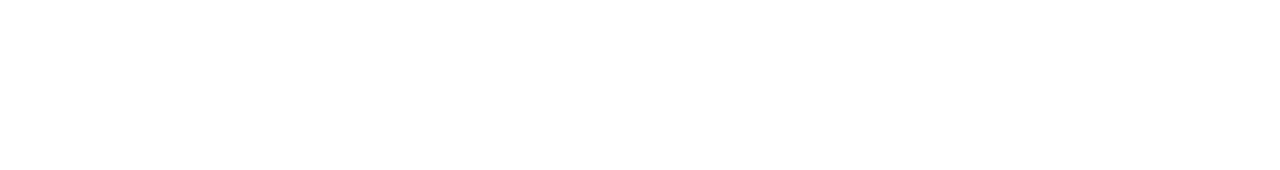
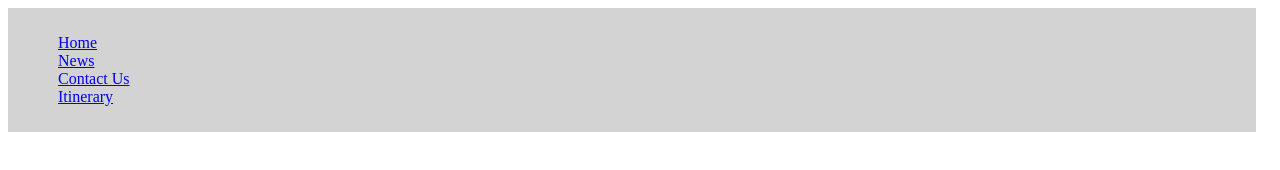
Before and after one commit to acciojob/navigate-in-style-avineshsharma, a website: page main.html in a window 1280 px wide. Drawn offline with Linux system fonts and the light colour scheme.

Commit message:
created a submission

```diff
--- a/main.html
+++ b/main.html
@@ -8,6 +8,14 @@
 
 <body>
 	<!-- the entire body must be written by student -->
+	<nav >
+		<ul>
+			<li><a href="#home">Home</a></li>
+            <li><a href="#news">News</a></li>
+             <li><a href="#contact">Contact Us</a></li>
+            <li><a href="#about">Itinerary</a></li>
+		</ul>
+	</nav>
     <script type="text/javascript" src="./script.js">
 </script>
 
--- a/styles.css
+++ b/styles.css
@@ -1 +1,10 @@
 /*  your css code here. If applicable */
+nav{
+	background-color: #D3D3D3;
+	padding:10px;
+	margin-right:1rem;
+
+}
+ul{
+	list-style-type: none;
+}
```
